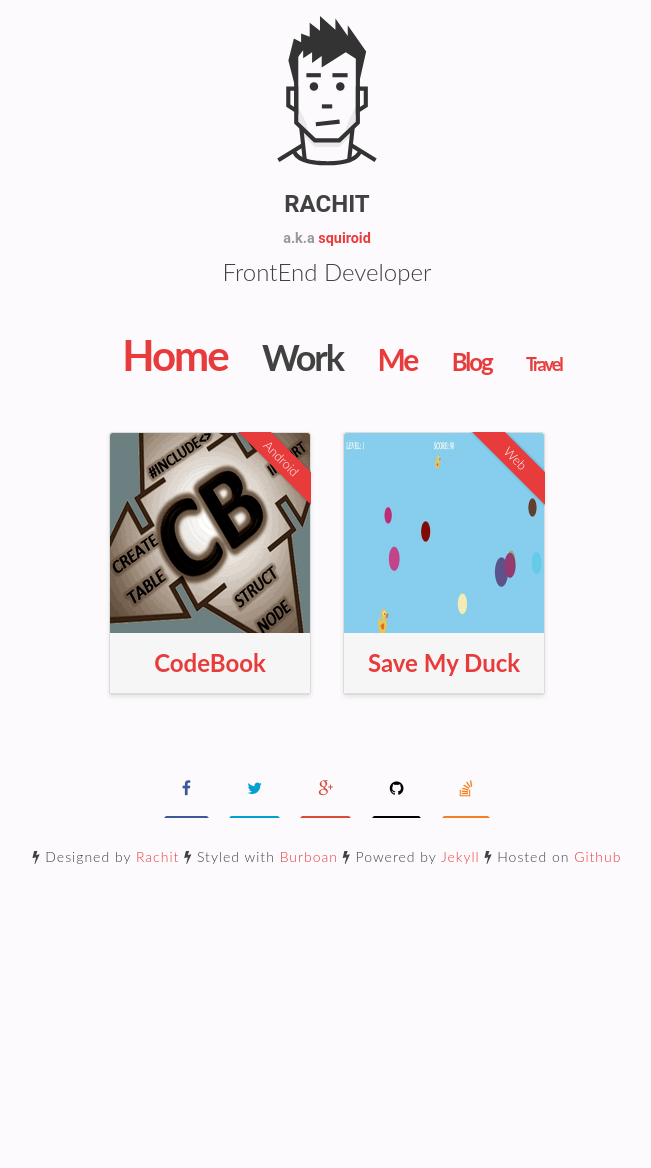
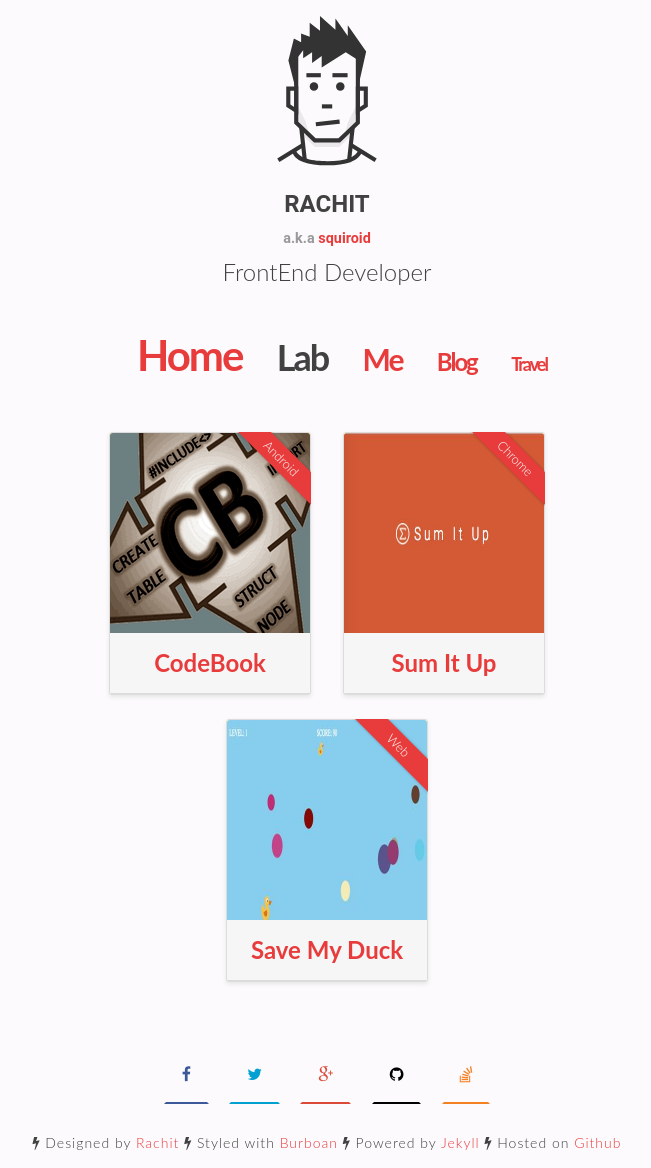
Before and after one commit to rachitGulati/rachitgulati.github.io, a Jekyll site: the page built from lab/index.html, in a window 1280 px wide. Shown: the whole page, without its empty margins (313-964 px from the left). Built offline with Jekyll 4.4.1, drawn with Linux system fonts in a browser that asks for light colours; before the commit the page ends 900 px from its top, so only the background shows below that.

```diff
--- a/_config.yml
+++ b/_config.yml
@@ -12,6 +12,10 @@ markdown: kramdown
 
 books:
 
+- name: "Talent Is Overrated"
+  thumb: "talent_is_overrated"
+  author: "Geoffrey Colvin"
+  completed_date: "Feb, 2017"
 - name: "Harry Potter and the Half-Blood Prince"
   thumb: "harry_potter_6"
   author: "J.K. Rowling"
@@ -71,6 +75,7 @@ adventures:
     title: "Day 8 - Day 15 (Sleeping and Enjoying) 🤘"
   title: "PRACTICE FOR THE 9TH GURGAON RUNNING AND LIVING MARATHON AND A HALF! DEC 11TH 2016 (21KM)"
   description: "Finally 21KM in 2:33 minutes 😊 Yippi 🙃"
+
 games:
 - name: "Save My Duck"
   link: "http://rachitgulati.com/SaveMyDuck/"
@@ -82,6 +87,10 @@ apps:
   thumb: "codebook"
   link: "https://play.google.com/store/apps/details?id=com.codebook"
   category: "Android"
+- name: "Sum It Up"
+  thumb: "sumitup"
+  link: "http://rachitgulati.com/sum-it-up/"
+  category: "Chrome"
 #- name: "Chat Panel"
 #  thumb: "chat-panel"
 #  link: "http://chat-squiroid.rhcloud.com/"
--- a/_includes/nav.html
+++ b/_includes/nav.html
@@ -1,7 +1,7 @@
 <nav>
     <ul class="nav__menu nav__menu--{{page.title}}">
         <li><a href="/">Home</a></li>
-        <li><a href="/work">Work</a></li>
+        <li><a href="/lab">Lab</a></li>
     	<li><a href="/me">Me</a></li>
         <li><a href="/blog">Blog</a></li>
         <li><a href="http://travel.rachitgulati.com" target="_blank">Travel</a></li>
```
Also changed, not shown: assets/images/apps/sumitup.png (added), assets/images/books/talent_is_overrated.jpeg (added), lab/index.html (renamed from work/index.html).
